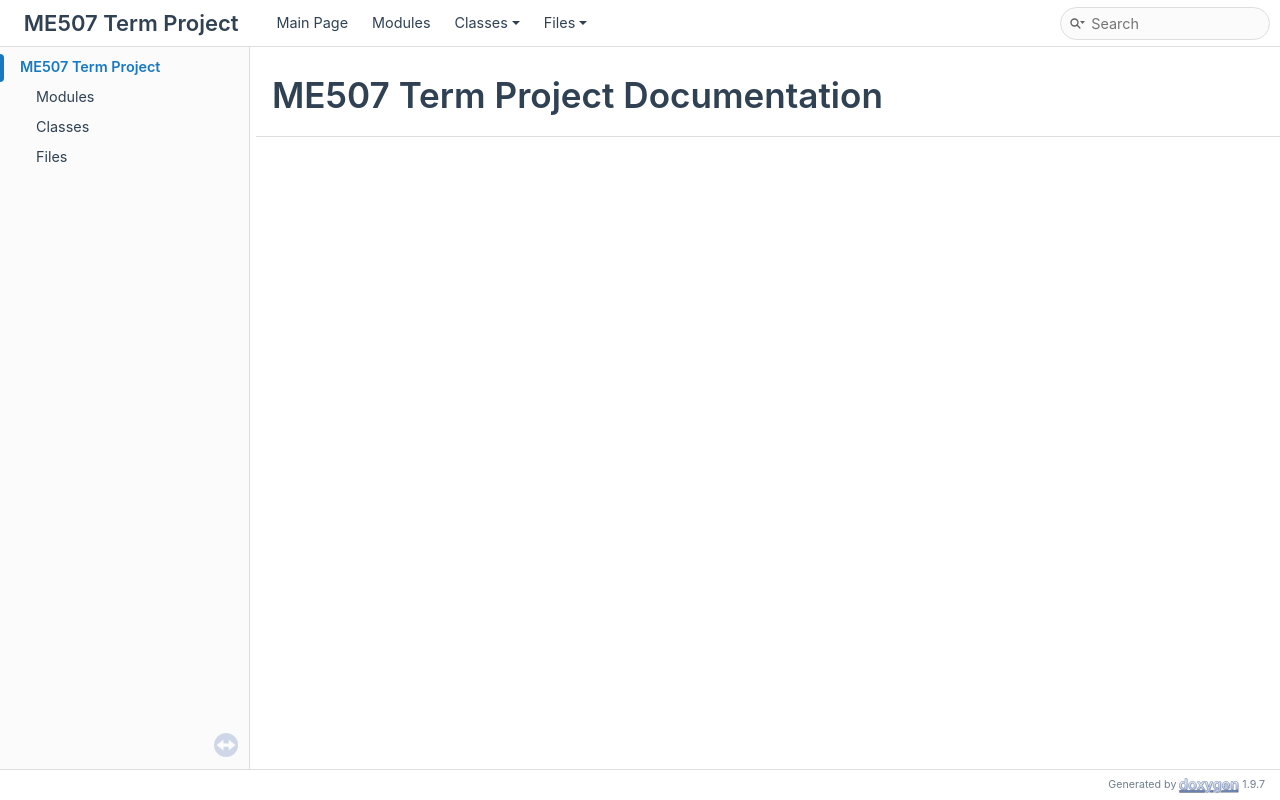
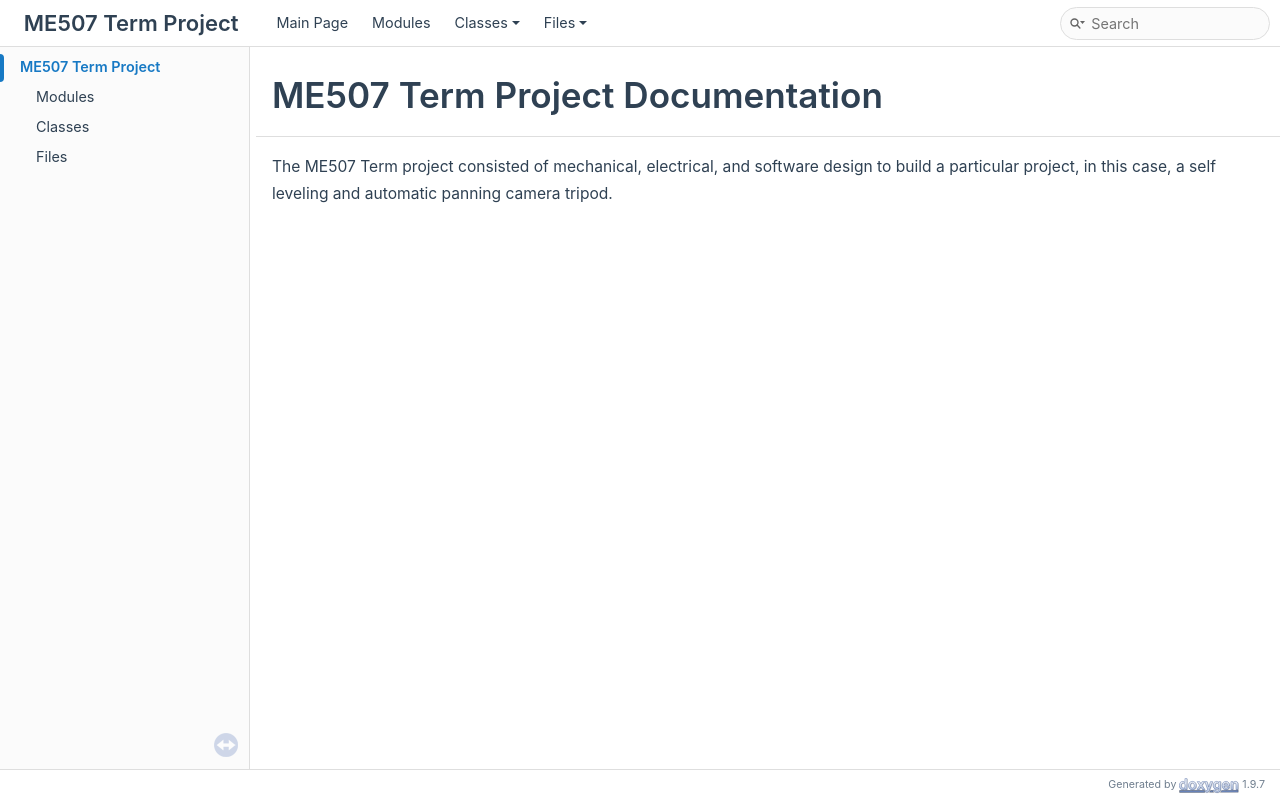
Before and after one commit to tganamur/ME507-Term-Project, a plain HTML site: page docs/index.html in a window 1280 px wide. Drawn offline with Linux system fonts and the light colour scheme.

Commit message:
added paragraph

```diff
--- a/docs/index.html
+++ b/docs/index.html
@@ -93,6 +93,8 @@ $(document).ready(function(){initNavTree('index.html',''); initResizable(); });
   <div class="headertitle"><div class="title">ME507 Term Project Documentation</div></div>
 </div><!--header-->
 <div class="contents">
+  <p> The ME507 Term project consisted of mechanical, electrical, and software design to build a particular project, in this case,
+    a self leveling and automatic panning camera tripod. </p>
 </div><!-- contents -->
 </div><!-- doc-content -->
 <!-- start footer part -->
```
